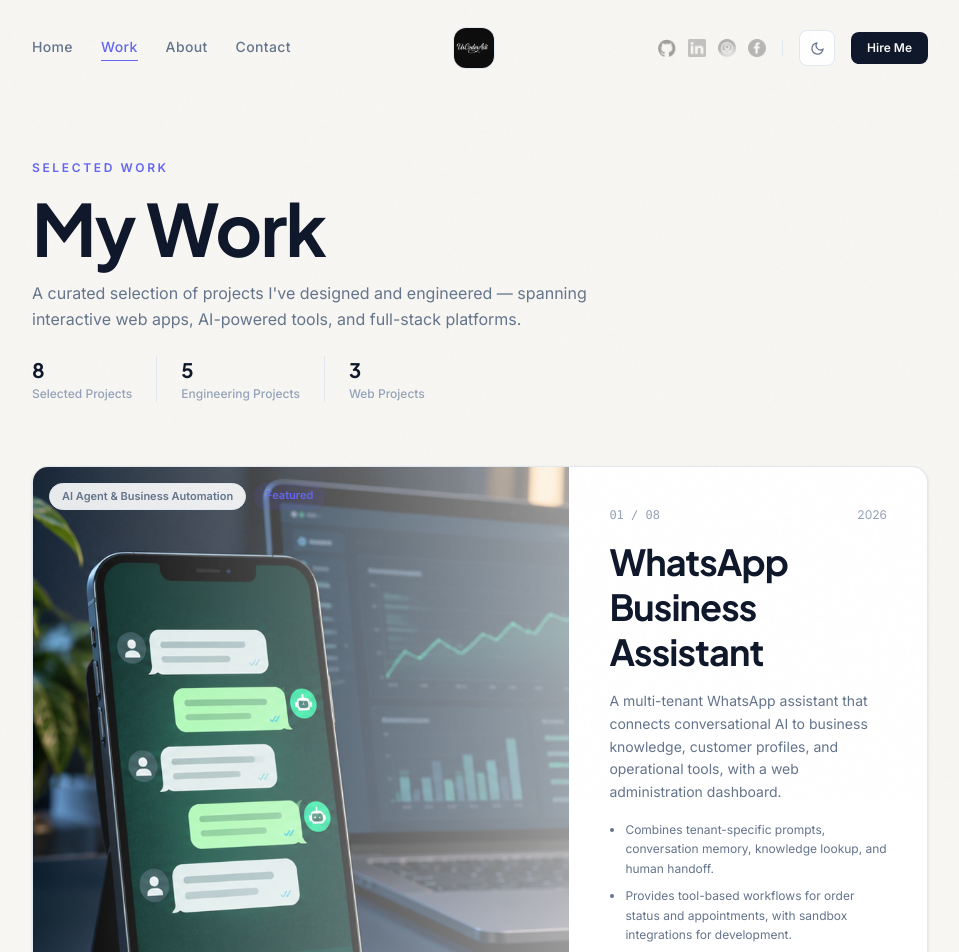
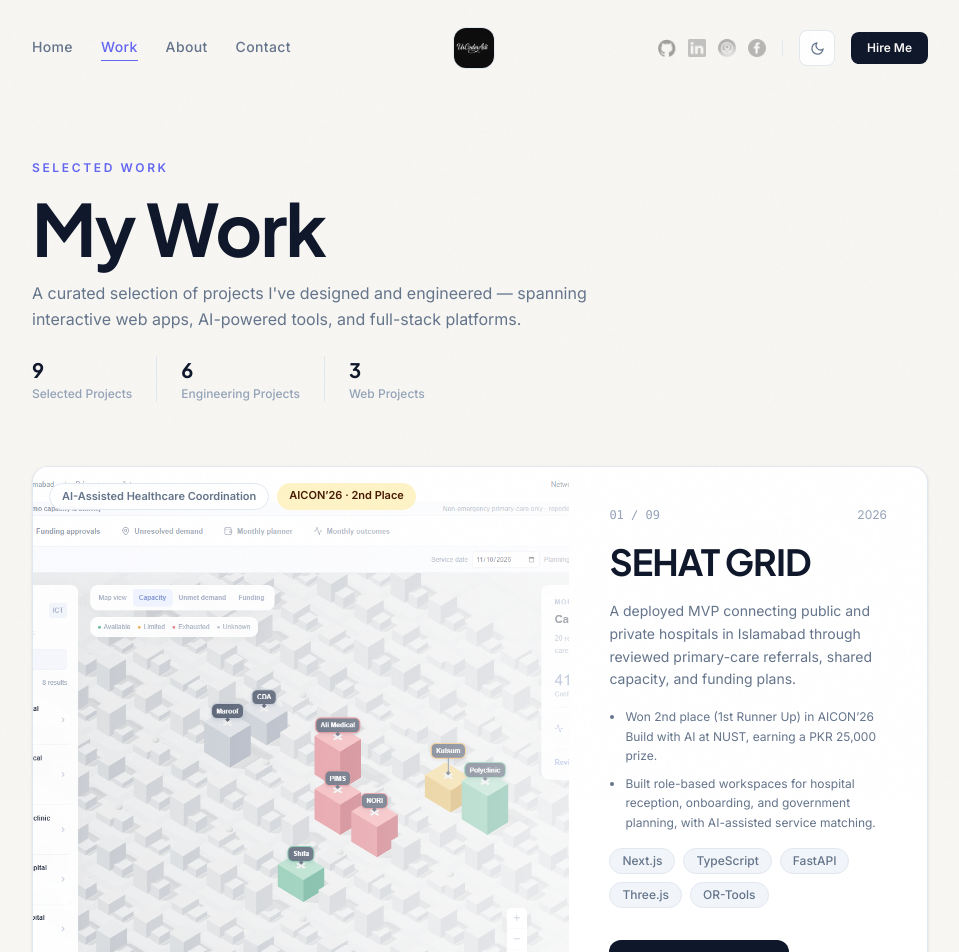
Before and after one commit to UrCoderAdil/Portfolio, a Next.js app: page /portfolio in a window 1280 px wide. Shown: the top 952 px of the page, without its empty margins (160-1119 px from the left). Built offline with nearby package versions, Linux system fonts and the light colour scheme.

Commit message:
feat: feature Sehat Grid and AICON 26 runner-up award

```diff
--- a/postcss.config.mjs
+++ b/postcss.config.mjs
@@ -3,12 +3,3 @@
 };
 
 export default config;
-module.exports = {
-  theme: {
-    extend: {
-      screens: {
-        xs: "320px", // new breakpoint for smallest phones
-      },
-    },
-  },
-};
--- a/src/app/data/selectedProjects.js
+++ b/src/app/data/selectedProjects.js
@@ -1,4 +1,29 @@
 export const selectedProjects = [
+  {
+    "id": 9,
+    "title": "SEHAT GRID",
+    "category": "AI-Assisted Healthcare Coordination",
+    "year": "2026",
+    "desc": "A deployed MVP connecting public and private hospitals in Islamabad through reviewed primary-care referrals, shared capacity, and funding plans.",
+    "tech": [
+      "Next.js",
+      "TypeScript",
+      "FastAPI",
+      "Three.js",
+      "OR-Tools"
+    ],
+    "highlights": [
+      "Won 2nd place (1st Runner Up) in AICON’26 Build with AI at NUST, earning a PKR 25,000 prize.",
+      "Built role-based workspaces for hospital reception, onboarding, and government planning, with AI-assisted service matching."
+    ],
+    "mark": "SG",
+    "accent": "#0d9488",
+    "link": "https://sehat-grid.vercel.app/",
+    "linkLabel": "View Live Demo",
+    "featured": true,
+    "img": "/projects/sehat-grid.png",
+    "award": "AICON’26 · 2nd Place"
+  },
   {
     "id": 8,
     "title": "WhatsApp Business Assistant",
--- a/src/app/portfolio/page.jsx
+++ b/src/app/portfolio/page.jsx
@@ -76,8 +76,8 @@
               <span className="bg-[var(--surface)]/90 backdrop-blur-sm text-[var(--text-2)] text-[11px] font-semibold rounded-full px-3 py-1 border border-[var(--border)]">
                 {project.category}
               </span>
-              <span className="bg-indigo-500/10 text-[var(--accent)] text-[11px] font-semibold rounded-full px-3 py-1">
-                Featured
+              <span className={`${project.award ? "bg-amber-100 text-amber-950" : "bg-indigo-500/10 text-[var(--accent)]"} text-[11px] font-semibold rounded-full px-3 py-1`}>
+                {project.award || "Featured"}
               </span>
             </div>
           </div>
@@ -86,7 +86,7 @@
           <div className="w-full lg:w-2/5 flex flex-col justify-between p-8 lg:p-10">
             <div className="flex flex-col gap-4">
               <div className="flex items-center justify-between">
-                <span className="text-xs font-mono text-[var(--text-3)]">01 / {String(projects.length).padStart(2, "0")}</span>
+                <span className="text-xs font-mono text-[var(--text-3)]">{String(index + 1).padStart(2, "0")} / {String(projects.length).padStart(2, "0")}</span>
                 <span className="text-xs text-[var(--text-3)]">{project.year}</span>
               </div>
               <h2
@@ -253,8 +253,8 @@
           <div className="flex gap-6 pt-2">
             {[
               { v: String(projects.length), l: "Selected Projects" },
-              { v: "5", l: "Engineering Projects" },
-              { v: "3", l: "Web Projects" },
+              { v: String(selectedProjects.length), l: "Engineering Projects" },
+              { v: String(frontendProjects.length), l: "Web Projects" },
             ].map(({ v, l }, i) => (
               <div
                 key={l}
@@ -268,14 +268,14 @@
         </div>
 
         {/* Featured project */}
-        {featured.map((p) => (
-          <ProjectCard key={p.id} project={p} index={0} />
+        {featured.map((p, i) => (
+          <ProjectCard key={p.id} project={p} index={i} />
         ))}
 
         {/* Grid */}
         <div className="grid grid-cols-1 md:grid-cols-2 gap-6">
           {rest.map((p, i) => (
-            <ProjectCard key={p.id} project={p} index={i + 1} />
+            <ProjectCard key={p.id} project={p} index={i + featured.length} />
           ))}
 
           {/* "More coming" placeholder */}
```
Also changed, not shown: public/projects/sehat-grid.png (added).
